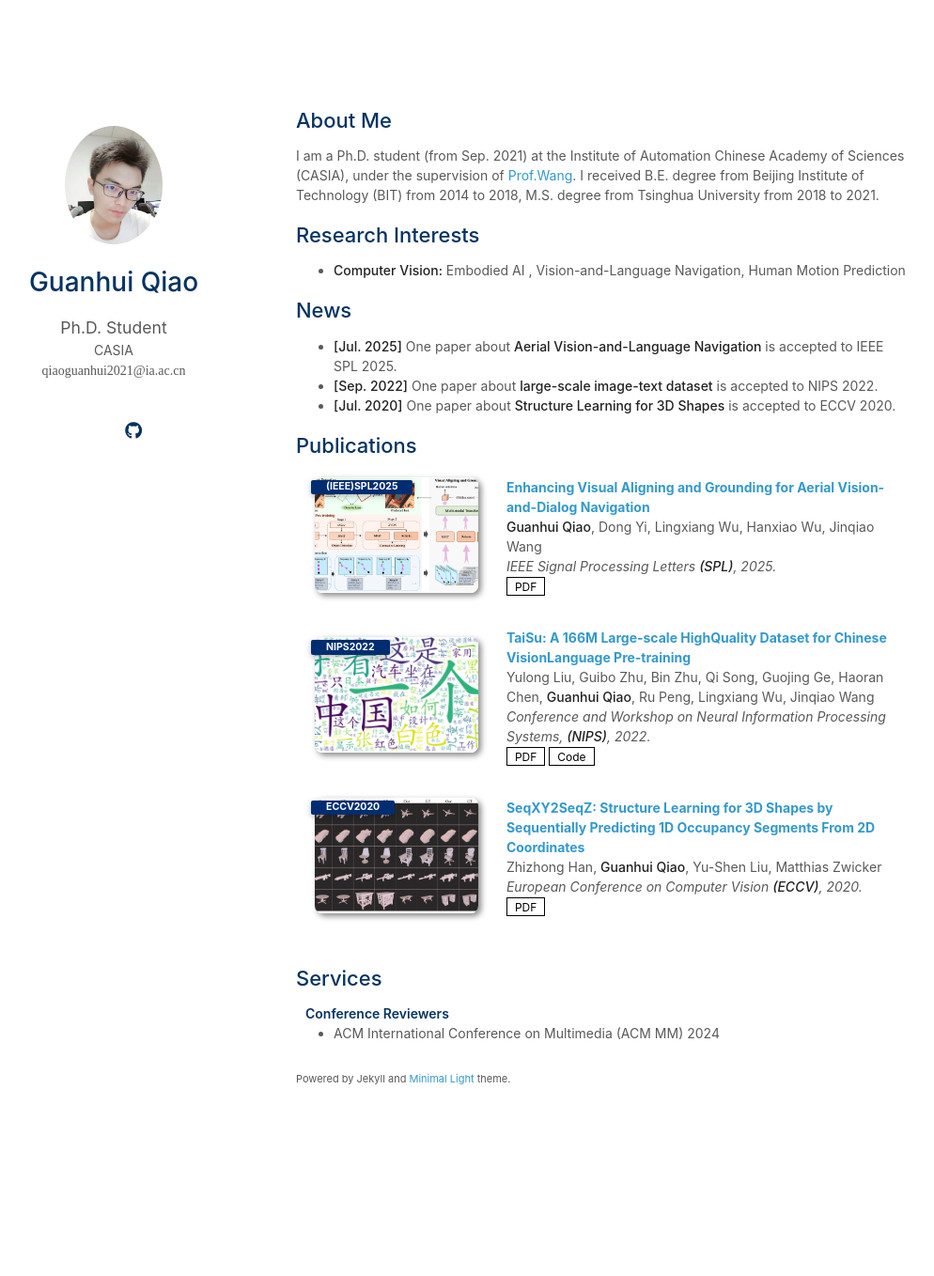
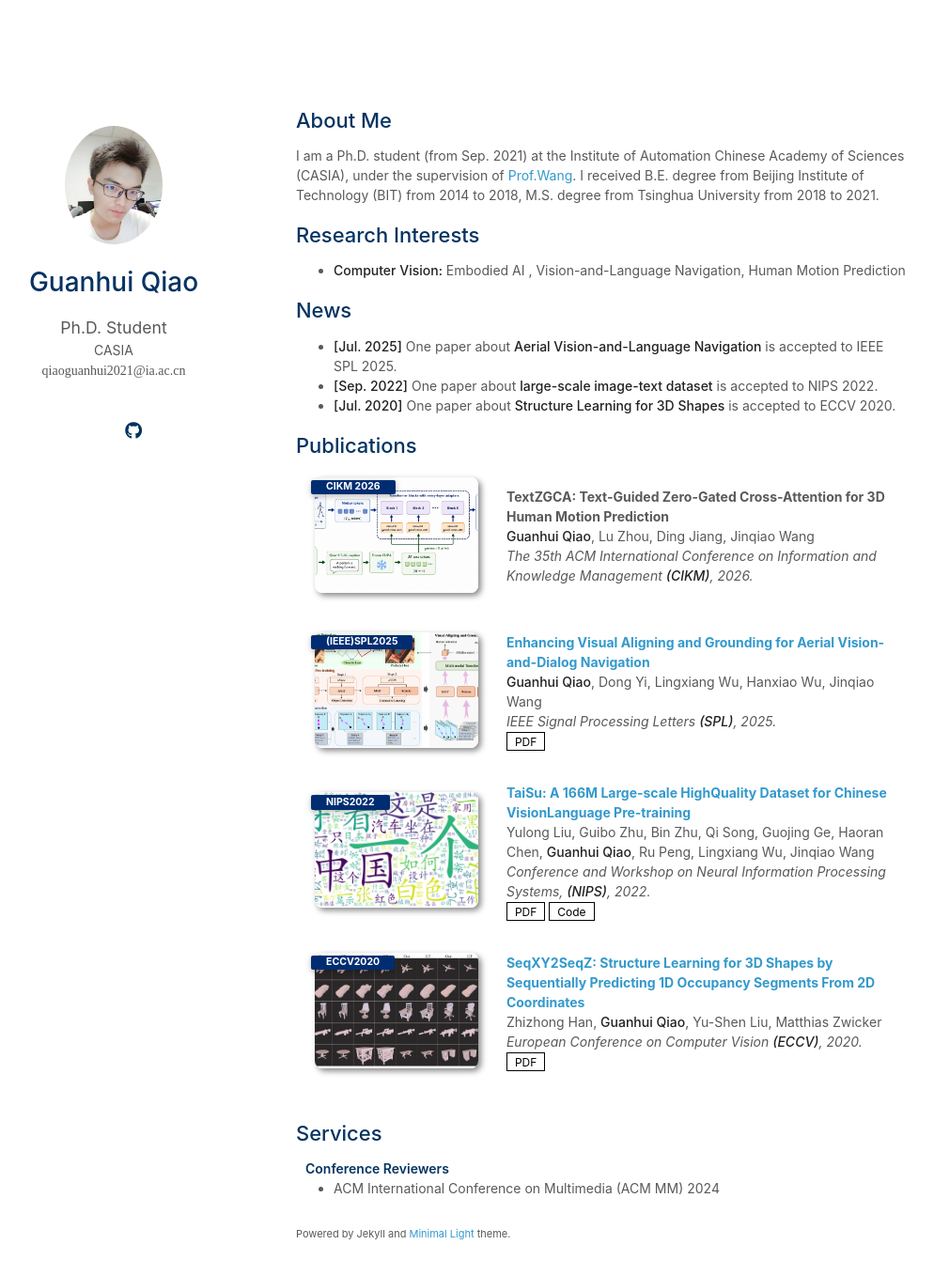
Before and after one commit to qiaogh97/qiaogh97.github.io, a Jekyll site: the page built from index.md, in a window 1280 px wide and 1392 px high. Shown: the top 1358 px of the window at 94% size, without its empty margins (155-1149 px from the left). Built offline with Jekyll 4.4.1, drawn with Linux system fonts in a browser that asks for light colours; nearby versions of some CDN libraries; a style sheet for code colours, icons or effects is not loaded; our own code applies the rules of GitHub Pages for plain Markdown files.

Commit message:
add TextZGCA publication

```diff
--- a/_data/publications.yml
+++ b/_data/publications.yml
@@ -1,4 +1,10 @@
 main:
+
+  - title: "TextZGCA: Text-Guided Zero-Gated Cross-Attention for 3D Human Motion Prediction"
+    authors: <strong>Guanhui Qiao</strong>, Lu Zhou, Ding Jiang, Jinqiao Wang
+    conference_short: CIKM 2026
+    conference: The 35th ACM International Conference on Information and Knowledge Management <strong>(CIKM)</strong>, 2026.
+    image: ./assets/img/textzgca.png
 
   - title: "Enhancing Visual Aligning and Grounding for Aerial Vision-and-Dialog Navigation"
     authors: <strong>Guanhui Qiao</strong>, Dong Yi, Lingxiang Wu, Hanxiao Wu, Jinqiao Wang
--- a/_includes/publications.md
+++ b/_includes/publications.md
@@ -16,7 +16,13 @@
     {% endif %}
   </div>
   <div class="col-sm-9" style="position: relative;padding-right: 15px;padding-left: 20px;">
-      <div class="title"><a href="{{ link.pdf }}">{{ link.title }}</a></div>
+      <div class="title">
+        {% if link.pdf %}
+        <a href="{{ link.pdf }}">{{ link.title }}</a>
+        {% else %}
+        {{ link.title }}
+        {% endif %}
+      </div>
       <div class="author">{{ link.authors }}</div>
       <div class="periodical"><em>{{ link.conference }}</em>
       </div>
```
Also changed, not shown: AGENTS.md (added, +35 -0 lines), assets/img/textzgca.png (added).
